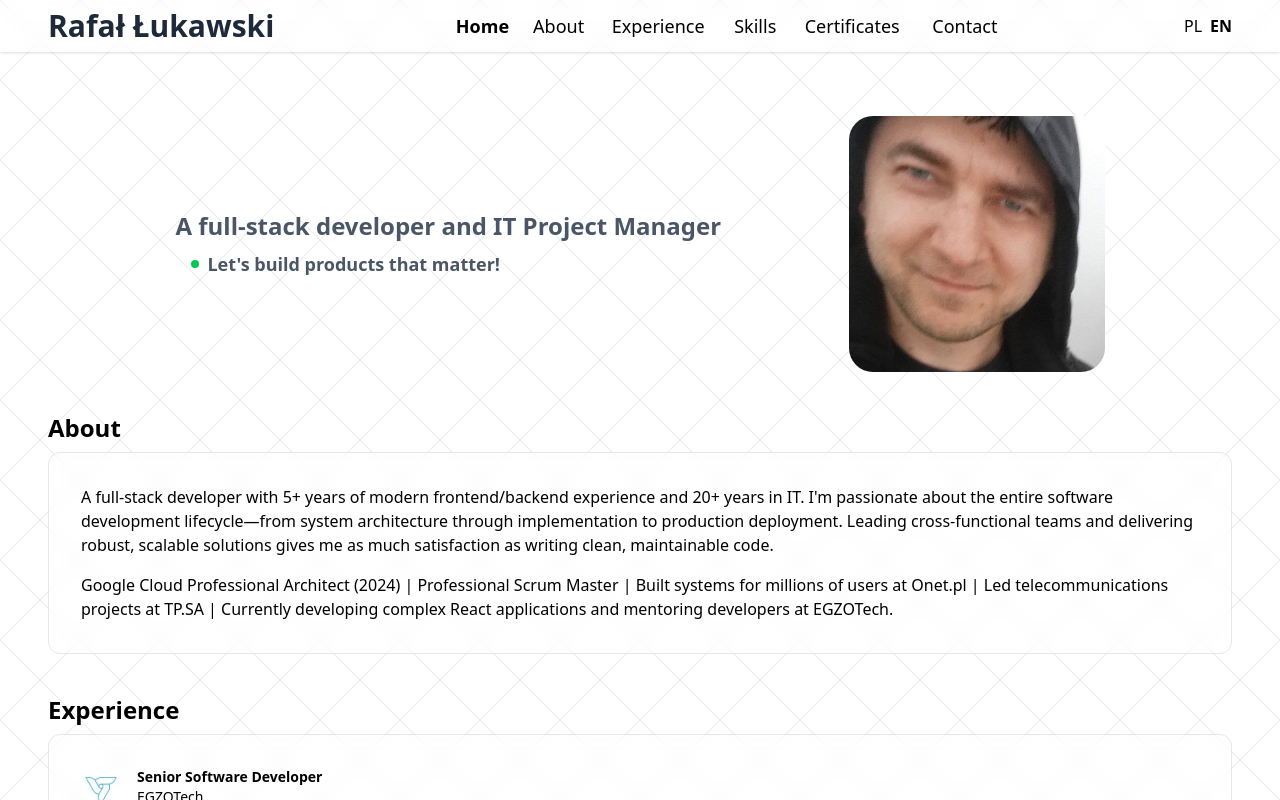
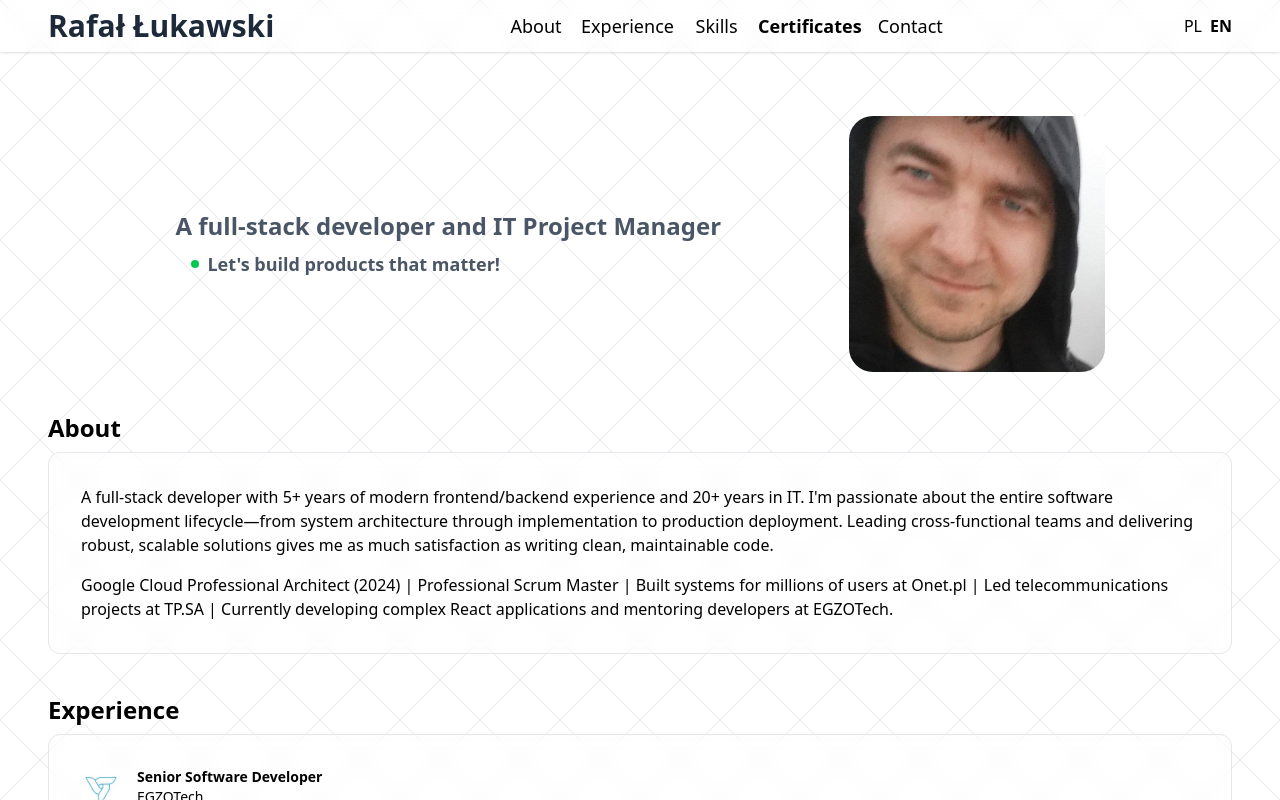
Before and after one commit to rlukawski/personal-website, a React (Vite) app: page / in a window 1280 px wide. Shown: the top 800 px of the page. Built offline with nearby package versions, Linux system fonts and the light colour scheme.

Commit message:
Remove home

```diff
--- a/src/components/Navigation.tsx
+++ b/src/components/Navigation.tsx
@@ -2,7 +2,6 @@
 import { useTranslation } from 'react-i18next';
 
 const navItems = [
-  { labelKey: 'nav.home', id: 'home' },
   { labelKey: 'nav.about', id: 'about' },
   { labelKey: 'nav.experience', id: 'experience' },
   { labelKey: 'nav.skills', id: 'skills' },
@@ -52,7 +51,7 @@
       >
         Rafał Łukawski
       </p>
-      <ul className="flex gap-6 text-lg">
+      <ul className="flex gap-4 text-lg">
         {navItems.map((item) => {
           const isCurrent = currentSection === item.id;
 
--- a/src/locales/en.json
+++ b/src/locales/en.json
@@ -1,6 +1,5 @@
 {
   "nav": {
-    "home": "Home",
     "about": "About",
     "experience": "Experience",
     "skills": "Skills",
--- a/src/locales/pl.json
+++ b/src/locales/pl.json
@@ -1,6 +1,5 @@
 {
   "nav": {
-    "home": "Strona główna",
     "about": "O mnie",
     "experience": "Doświadczenie",
     "skills": "Umiejętności",
```
